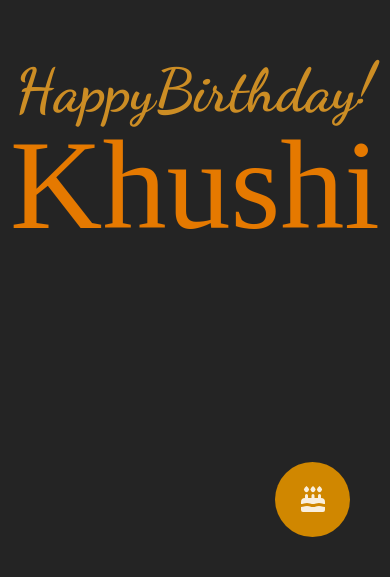
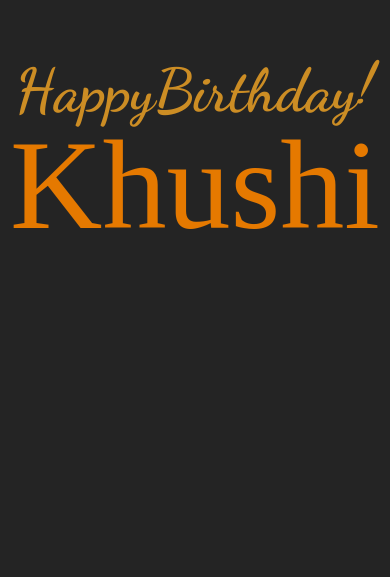
Before and after one commit to anurag-singh-x/happy-birthday, a React (Vite) app: page / in a window 390 px wide. Shown: the part 267-844 px from the top of the page. Built offline with nearby package versions, Linux system fonts and the light colour scheme; a web font is replaced by a local one.

Commit message:
fixed confetti button

```diff
--- a/src/App.jsx
+++ b/src/App.jsx
@@ -31,6 +31,7 @@ const App = () => {
           renderConfig={{
             freezeOnOffscreen: false
           }}
+          className='h-full w-auto'
         />
       </div>
       <motion.button
@@ -41,7 +42,7 @@ const App = () => {
           height: 75,
           borderRadius: "50%",
         }}
-        className='flex justify-center items-center absolute bottom-10 right-10 z-2 bg-yellow-600'
+        className='justify-center items-center absolute bottom-10 right-10 z-2 bg-yellow-600 hidden md:flex'
         onClick={play}
       >
         <CakeIcon className='size-8' />
```
